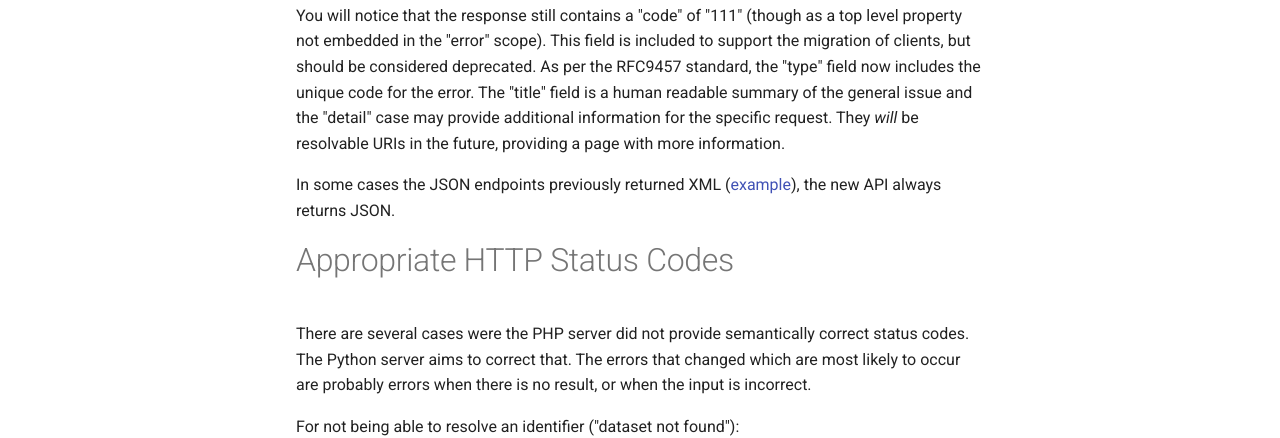
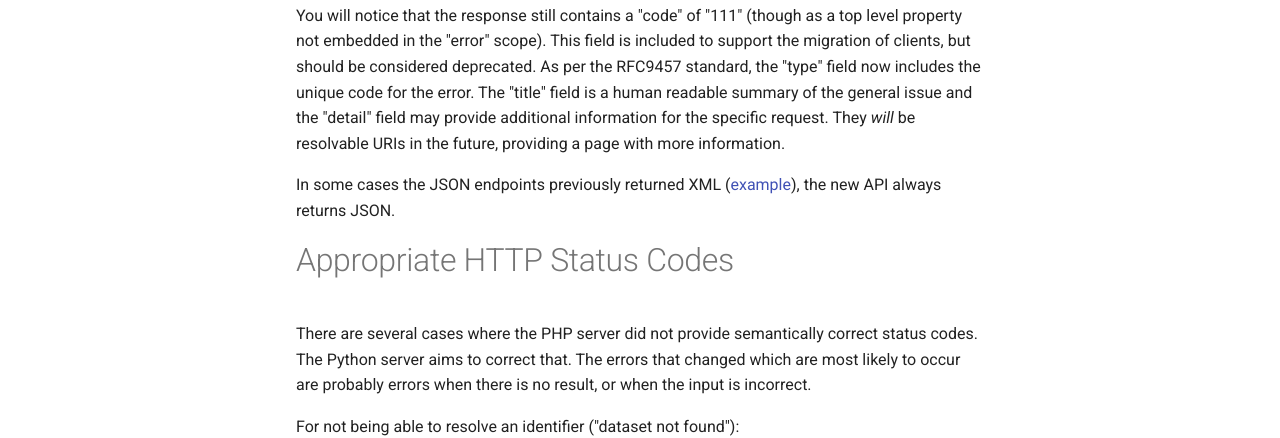
Before and after one commit to openml/server-api, an MkDocs documentation site: the page built from docs/migration.md, in a window 1280 px wide and 900 px high, scrolled down 934 px. Shown: the part 303-741 px from the top of the window. Built offline with MkDocs 1.6.1 and Material for MkDocs 9.7.7, drawn with Linux system fonts in a browser that asks for light colours; comment, search, counter and statistics services are not loaded; some of the changed text lies outside the part shown.

Commit message:
fix typos

````diff
--- a/docs/migration.md
+++ b/docs/migration.md
@@ -29,19 +29,19 @@ curl -i https://www.openml.org/api/v1/json/data/1000000
 
 + HTTP/1.1 404 Not Found
 + ...
-+ {"type":"https://openml.org/problems/dataset-not-found","title":"Dataset Not Found","status":404,"detail":"No dataset with id 10000 found.","code":"111"}
++ {"type":"https://openml.org/problems/dataset-not-found","title":"Dataset Not Found","status":404,"detail":"No dataset with id 100000 found.","code":"111"}
 ```
 
 You will notice that the response still contains a "code" of "111" (though as a top level property not embedded in the "error" scope).
 This field is included to support the migration of clients, but should be considered deprecated.
 As per the RFC9457 standard, the "type" field now includes the unique code for the error.
-The "title" field is a human readable summary of the general issue and the "detail" case may provide additional information for the specific request.
+The "title" field is a human readable summary of the general issue and the "detail" field may provide additional information for the specific request.
 They _will_ be resolvable URIs in the future, providing a page with more information.
 
 In some cases the JSON endpoints previously returned XML ([example](https://github.com/openml/OpenML/issues/1200)), the new API always returns JSON.
 
 # Appropriate HTTP Status Codes
-There are several cases were the PHP server did not provide semantically correct status codes.
+There are several cases where the PHP server did not provide semantically correct status codes.
 The Python server aims to correct that.
 The errors that changed which are most likely to occur are probably errors when there is no result, or when the input is incorrect.
 
````
